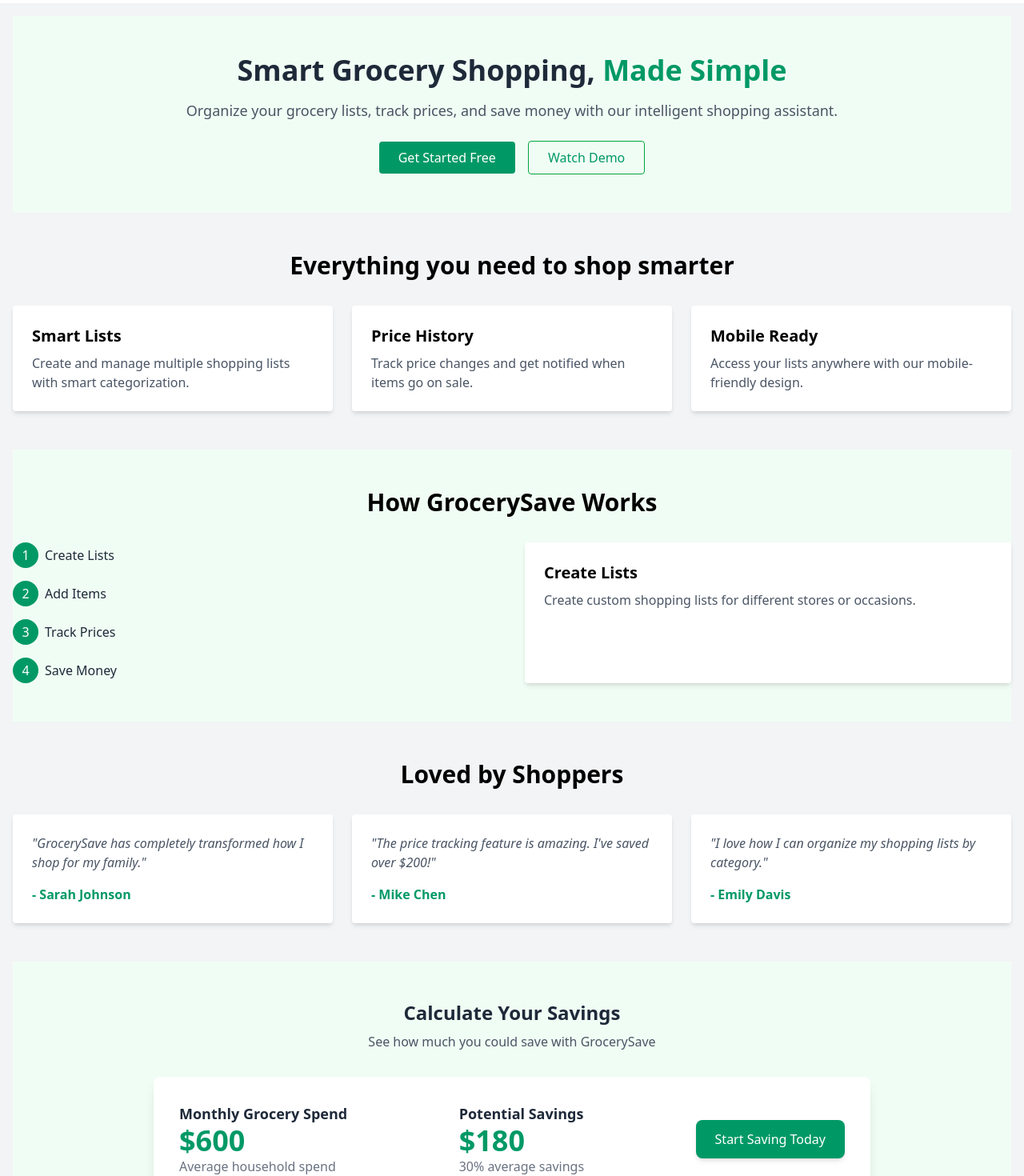
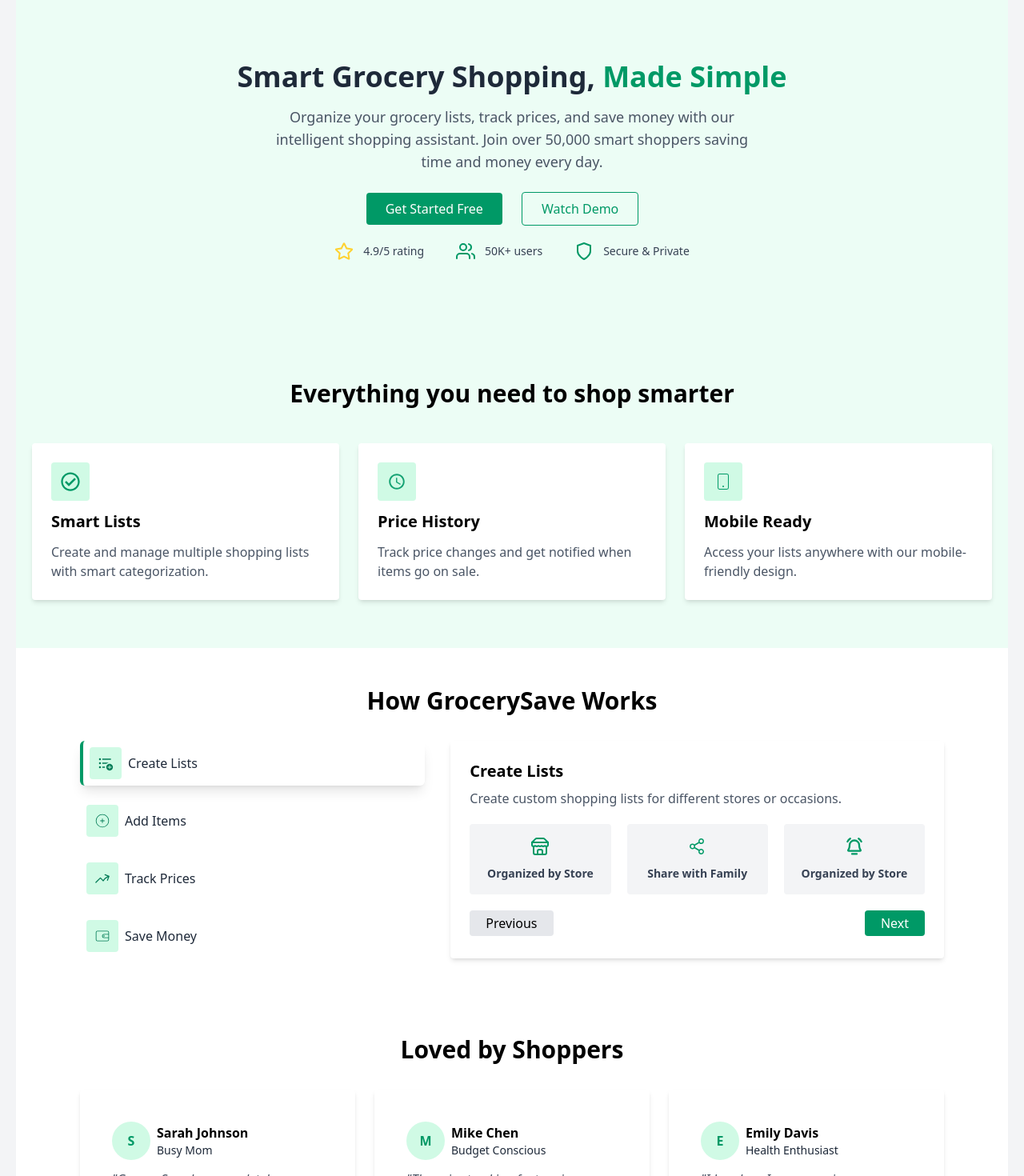
Before and after one commit to AbdulSamad676/grocery-bud, a React (Vite) app: page / in a window 1280 px wide. Shown: the part 60-1530 px from the top of the page at 80% size. Built offline with nearby package versions, Linux system fonts and the light colour scheme.

Commit message:
update: Landing Page completed

```diff
--- a/src/components/Footer.jsx
+++ b/src/components/Footer.jsx
@@ -1,12 +1,16 @@
 import React from "react";
 const Footer = () => (
-  <footer className="text-center py-12 bg-green-600 text-white">
-    <h2 className="text-3xl font-bold mb-4">Start saving on groceries today</h2>
+  <footer className="text-center py-12 bg-none text-white flex flex-col items-center gap-5 ">
+    <h2 className="text-3xl font-bold ">Start saving on groceries today</h2>
+    <p className="text-gray-200 w-2/5">
+      Join thousands of smart shoppers who are already saving time and money
+      with GrocerySave. No credit card required.
+    </p>
     <div className="space-x-4">
-      <button className="bg-white text-green-600 px-6 py-2 rounded">
+      <button className="bg-white text-emerald-600 hover:bg-emerald-800 hover:text-white px-6 py-2 rounded">
         Sign Up Now
       </button>
-      <button className="border border-white px-6 py-2 rounded">
+      <button className=" hover:bg-white hover:text-emerald-800 text-white bg-emerald-800 px-6 py-2 rounded">
         Schedule a Demo
       </button>
     </div>
--- a/src/components/Header.jsx
+++ b/src/components/Header.jsx
@@ -35,15 +35,15 @@
           </>
         ) : (
           // Display sign-in and sign-up buttons for main layout
-          <nav className="space-x-4">
+          <nav className="space-x-6">
             <button
-              className="text-gray-700"
+              className="text-emerald-600 font-semibold"
               onClick={() => navigate("/login")}
             >
-              Sign In
+              Login
             </button>
             <button
-              className="bg-emerald-600 text-white px-4 py-2 rounded"
+              className="bg-emerald-600 text-white px-5 py-1 rounded"
               onClick={() => navigate("/sign-up")}
             >
               Sign Up
--- a/src/layouts/DashboardLayout.jsx
+++ b/src/layouts/DashboardLayout.jsx
@@ -56,12 +56,13 @@
 
 import React, { useEffect, useState } from "react";
 import { useDispatch, useSelector } from "react-redux";
-import { listenToAuthStateChanges } from "../store/slices/AuthSlice"; // Import the listener action
+// import { listenToAuthStateChanges } from "../store/slices/AuthSlice"; // Import the listener action
 import Sidebar from "../components/Sidebar";
 import CategoryDetails from "../pages/Dashboard/CategoryDetails";
 import DashHeader from "../components/DashHeader";
 import { getAllCategories } from "../store/slices/CategorySlice";
 import Header from "../components/Header";
+import { listenToAuthStateChanges } from "../store/slices/authSlice";
 
 const DashboardLayout = ({ children, title }) => {
   const dispatch = useDispatch();
--- a/src/layouts/MainLayout.jsx
+++ b/src/layouts/MainLayout.jsx
@@ -6,17 +6,17 @@
 
 const MainLayout = ({ children }) => {
   return (
-    <div className="flex flex-col min-h-screen">
+    <div className="flex flex-col min-h-screen custom-gradient ">
       {/* Header */}
       <header className="bg-gray-800 text-white">
         <Header isDashboard={true} />
       </header>
 
       {/* Main Content */}
-      <main className="flex-grow bg-gray-100 p-4">{children}</main>
+      <main className="flex-grow bg-gray-100 px-5">{children}</main>
 
       {/* Footer */}
-      <footer className="bg-gray-800 text-white p-4 text-center">
+      <footer className="bg-emerald-700 text-white p-4 text-center">
         <Footer />
       </footer>
     </div>
--- a/src/pages/Landing/LandingPage.jsx
+++ b/src/pages/Landing/LandingPage.jsx
@@ -1,64 +1,87 @@
-import React from "react";
+import React, { useState } from "react";
 import Header from "../../components/Header";
+import { FaRegCheckCircle, FaRegStar } from "react-icons/fa";
+import { FiShield, FiUsers } from "react-icons/fi";
+import { IoIosSearch, IoMdTime } from "react-icons/io";
+import { CiCirclePlus, CiMobile2, CiWallet } from "react-icons/ci";
+import { LuStore } from "react-icons/lu";
+import { GoShareAndroid } from "react-icons/go";
+import { PiBellSimpleRingingBold } from "react-icons/pi";
+import {
+  MdFormatListBulletedAdd,
+  MdKeyboardVoice,
+  MdOutlineLabel,
+} from "react-icons/md";
+import { HiArrowTrendingUp } from "react-icons/hi2";
 
-// Header Component
-// const Header = () => (
-//   <header className="flex justify-between items-center p-4 bg-white shadow-md">
-//     <div className="text-2xl font-bold text-emerald-600">GrocerySave</div>
-//     <nav className="space-x-4">
-//       <button className="text-gray-700">Sign In</button>
-//       <button className="bg-emerald-600 text-white px-4 py-2 rounded">
-//         Sign Up
-//       </button>
-//     </nav>
-//   </header>
-// );
-
-// Hero Section
 const Hero = () => (
-  <section className="text-center py-12 bg-green-50">
+  <section className="text-center py-20 bg-emerald-50 ">
     <h1 className="text-4xl font-bold text-gray-800 mb-4">
       Smart Grocery Shopping,{" "}
       <span className="text-emerald-600">Made Simple</span>
     </h1>
-    <p className="text-lg text-gray-600 mb-6">
+    <p className="text-lg text-gray-600 mb-6 w-3/6 mx-auto">
       Organize your grocery lists, track prices, and save money with our
-      intelligent shopping assistant.
+      intelligent shopping assistant. Join over 50,000 smart shoppers saving
+      time and money every day.
     </p>
-    <div className="space-x-4">
+    <div className="space-x-6">
       <button className="bg-emerald-600 text-white px-6 py-2 rounded">
         Get Started Free
       </button>
-      <button className="border border-green-600 text-emerald-600 px-6 py-2 rounded">
+      <button className="border border-emerald-600 text-emerald-600 px-6 py-2 rounded">
         Watch Demo
       </button>
+      <div className="flex gap-10 justify-center my-5">
+        <div className="rating flex gap-3 items-center">
+          <FaRegStar className="text-amber-300" size={24} />
+          <p className="font-normal text-gray-700 text-sm">4.9/5 rating</p>
+        </div>
+        <div className="users  flex gap-3 items-center">
+          <FiUsers className="text-emerald-600" size={24} />
+          <p className="font-normal text-gray-700 text-sm">50K+ users</p>
+        </div>
+        <div className="security  flex gap-3 items-center">
+          <FiShield className="text-emerald-600" size={24} />
+          <p className="font-normal text-gray-700 text-sm">Secure & Private</p>
+        </div>
+      </div>
     </div>
   </section>
 );
 
 // Features Section
 const Features = () => (
-  <section className="py-12">
+  <section className="py-12 bg-emerald-50">
     <h2 className="text-3xl font-bold text-center mb-8">
       Everything you need to shop smarter
     </h2>
-    <div className="grid grid-cols-1 md:grid-cols-3 gap-6">
+    <div className="grid grid-cols-1 md:grid-cols-3 gap-6 py-3 px-5">
       {[
         {
+          icon: <FaRegCheckCircle size={24} />,
           title: "Smart Lists",
           desc: "Create and manage multiple shopping lists with smart categorization.",
         },
         {
+          icon: <IoMdTime size={24} />,
           title: "Price History",
           desc: "Track price changes and get notified when items go on sale.",
         },
         {
+          icon: <CiMobile2 size={24} />,
           title: "Mobile Ready",
           desc: "Access your lists anywhere with our mobile-friendly design.",
         },
       ].map((feature, index) => (
-        <div key={index} className="p-6 bg-white shadow-md rounded">
-          <h3 className="text-xl font-bold mb-2">{feature.title}</h3>
+        <div
+          key={index}
+          className="flex flex-col gap-3 p-6 bg-white shadow-md rounded text-center md:text-left"
+        >
+          <span className="text-emerald-600 p-3 rounded bg-emerald-100 mx-auto md:mx-0 w-fit">
+            {feature.icon}
+          </span>
+          <h3 className="text-xl font-bold ">{feature.title}</h3>
           <p className="text-gray-600">{feature.desc}</p>
         </div>
       ))}
@@ -66,68 +89,212 @@
   </section>
 );
 
-// How It Works Section
-const HowItWorks = () => (
-  <section className="py-12 bg-green-50">
+// Interactive section that has navigations
+const HowItWorks = () => {
+  const steps = [
+    {
+      stepIcon: <MdFormatListBulletedAdd />,
+      title: "Create Lists",
+      description:
+        "Create custom shopping lists for different stores or occasions.",
+      items: [
+        {
+          icon: <LuStore />,
+          labelText: "Organized by Store",
+        },
+        {
+          icon: <GoShareAndroid />,
+          labelText: "Share with Family",
+        },
+        {
+          icon: <PiBellSimpleRingingBold />,
+          labelText: "Organized by Store",
+        },
+      ],
+    },
+    {
+      stepIcon: <CiCirclePlus />,
+      title: "Add Items",
+      description:
+        "Easily add items to your lists and categorize them as needed.",
+      items: [
+        {
+          icon: <IoIosSearch />,
+          labelText: "Smart search",
+        },
+        {
+          icon: <MdOutlineLabel />,
+          labelText: "Auto-categorize",
+        },
+        {
+          icon: <MdKeyboardVoice />,
+          labelText: "Voice Input",
+        },
+      ],
+    },
+    {
+      stepIcon: <HiArrowTrendingUp />,
+      title: "Track Prices",
+      description:
+        "Monitor prices for your listed items and find the best deals.",
+      items: [
+        {
+          icon: <PiBellSimpleRingingBold />,
+          labelText: "Price Alert",
+        },
+        {
+          icon: <LuStore />,
+          labelText: "Compare stores",
+        },
+        {
+          icon: <GoShareAndroid />,
+          labelText: "Deal finder",
+        },
+      ],
+    },
+    {
+      stepIcon: <CiWallet />,
+      title: "Save Money",
+      description:
+        "Optimize your purchases to save money on every shopping trip.",
+      items: [
+        {
+          icon: <LuStore />,
+          labelText: "Organized by Store",
+        },
+        {
+          icon: <GoShareAndroid />,
+          labelText: "Share with Family",
+        },
+        {
+          icon: <PiBellSimpleRingingBold />,
+          labelText: "Organized by Store",
+        },
+      ],
+    },
+  ];
+
+  const [currentStep, setCurrentStep] = useState(0);
+
+  return (
+    <section className="py-12 bg-white px-5 md:px-20">
       <h2 className="text-3xl font-bold text-center mb-8">
         How GrocerySave Works
       </h2>
-    <div className="grid grid-cols-1 md:grid-cols-2 gap-8">
-      <ul className="space-y-4">
-        {["Create Lists", "Add Items", "Track Prices", "Save Money"].map(
-          (step, index) => (
-            <li key={index} className="flex items-center space-x-2">
-              <span className="bg-emerald-600 text-white rounded-full w-8 h-8 flex items-center justify-center">
-                {index + 1}
+      <div className="grid grid-cols-1 lg:grid-cols-12 gap-8">
+        {/* Steps Sidebar */}
+        <ul className="space-y-4 col-span-1 lg:col-span-5">
+          {steps.map((step, index) => (
+            <li
+              key={index}
+              className={`flex items-center space-x-2 cursor-pointer ${
+                currentStep === index
+                  ? "shadow-lg border-l-4 border-emerald-600"
+                  : ""
+              } p-2 rounded-md`}
+              onClick={() => setCurrentStep(index)}
+            >
+              <span className="bg-emerald-100 text-emerald-700 rounded-sm w-10 h-10 text-xl flex items-center justify-center">
+                {step.stepIcon}
               </span>
-              <p className="text-gray-800">{step}</p>
+              <p className="text-gray-800 font-medium">{step.title}</p>
             </li>
-          )
-        )}
+          ))}
         </ul>
-      <div className="p-6 bg-white shadow-md rounded">
-        <h3 className="text-xl font-bold mb-2">Create Lists</h3>
-        <p className="text-gray-600">
-          Create custom shopping lists for different stores or occasions.
+
+        {/* Step Content */}
+        <div className="p-6 bg-white shadow-md rounded col-span-1 lg:col-span-7">
+          <h3 className="text-xl font-bold mb-2">{steps[currentStep].title}</h3>
+          <p className="text-gray-600">{steps[currentStep].description}</p>
+          <div className="flex flex-col md:flex-row my-5 gap-5 justify-between">
+            {steps[currentStep].items?.map((item) => {
+              return (
+                <div className="stepCard w-full p-4 rounded bg-gray-100 flex gap-3 flex-col items-center hover:bg-emerald-50">
+                  <span className="text-emerald-600 text-2xl">{item.icon}</span>
+                  <p className="text-sm font-semibold text-gray-700">
+                    {item.labelText}
                   </p>
+                </div>
+              );
+            })}
+          </div>
+
+          {/* Navigation Buttons */}
+          <div className="flex justify-between mt-4">
+            <button
+              className={`px-5 py-1 rounded bg-gray-200 ${
+                currentStep === 0 ? "cursor-not-allowed" : "hover:bg-gray-300"
+              }`}
+              onClick={() => setCurrentStep((prev) => Math.max(prev - 1, 0))}
+              disabled={currentStep === 0}
+            >
+              Previous
+            </button>
+            <button
+              className={`px-5 py-1 rounded bg-emerald-600 text-white ${
+                currentStep === steps.length - 1
+                  ? "cursor-not-allowed"
+                  : "hover:bg-emerald-700"
+              }`}
+              onClick={() =>
+                setCurrentStep((prev) => Math.min(prev + 1, steps.length - 1))
+              }
+              disabled={currentStep === steps.length - 1}
+            >
+              Next
+            </button>
+          </div>
         </div>
       </div>
     </section>
   );
+};
 
 // Testimonials Section
 const Testimonials = () => (
-  <section className="py-12">
+  <section className="py-12 px-5 md:px-20 bg-white">
     <h2 className="text-3xl font-bold text-center mb-8">Loved by Shoppers</h2>
     <div className="grid grid-cols-1 md:grid-cols-3 gap-6">
       {[
         {
           name: "Sarah Johnson",
+          position: "Busy Mom",
           feedback:
             "GrocerySave has completely transformed how I shop for my family.",
         },
         {
           name: "Mike Chen",
+          position: "Budget Conscious",
           feedback:
             "The price tracking feature is amazing. I've saved over $200!",
         },
         {
           name: "Emily Davis",
+          position: "Health Enthusiast",
           feedback: "I love how I can organize my shopping lists by category.",
         },
       ].map((testimonial, index) => (
-        <div key={index} className="p-6 bg-white shadow-md rounded">
+        <div
+          key={index}
+          className="p-10 flex flex-col gap-3 bg-white shadow-md rounded"
+        >
+          <div className="flex items-center gap-2">
+            <span className="font-extrabold w-12 h-12 bg-emerald-100 text-emerald-600 flex justify-center items-center rounded-full">
+              {testimonial.name.charAt(0).toUpperCase()}
+            </span>
+            <div>
+              <h4 className=" font-semibold  text-normal">
+                {testimonial.name}
+              </h4>
+              <p className="text-gray-800 text-sm">{testimonial.position}</p>
+            </div>
+          </div>
           <p className="italic text-gray-600">"{testimonial.feedback}"</p>
-          <h4 className="mt-4 font-bold text-emerald-600">
-            - {testimonial.name}
-          </h4>
         </div>
       ))}
     </div>
   </section>
 );
-
-// import React from "react";
 
 export const SavingsSection = () => {
   return (
@@ -142,28 +309,30 @@
         </p>
 
         {/* Card */}
-        <div className="bg-white mt-8 p-8 rounded-lg shadow-lg flex flex-col sm:flex-row items-center justify-between space-y-6 sm:space-y-0 sm:space-x-6">
+        <div className="bg-white mt-8 p-8 rounded-lg shadow-lg ">
+          <div className="flex flex-col sm:flex-row items-center justify-between space-y-6 sm:space-y-0 sm:space-x-6">
             {/* Monthly Grocery Spend */}
-          <div className="text-center sm:text-left">
+            <div className="text-center sm:text-left space-y-2">
               <h3 className="text-lg font-semibold text-gray-800">
                 Monthly Grocery Spend
               </h3>
-            <p className="text-4xl font-bold text-emerald-600">$600</p>
+              <p className="text-2xl font-bold text-emerald-600">$600</p>
               <p className="text-gray-500">Average household spend</p>
             </div>
 
             {/* Potential Savings */}
-          <div className="text-center sm:text-left">
+            <div className="text-center sm:text-left space-y-2">
               <h3 className="text-lg font-semibold text-gray-800">
                 Potential Savings
               </h3>
-            <p className="text-4xl font-bold text-emerald-600">$180</p>
+              <p className="text-2xl font-bold text-emerald-600">$180</p>
               <p className="text-gray-500">30% average savings</p>
+            </div>
           </div>
 
           {/* Button */}
-          <div>
-            <button className="bg-emerald-600 text-white py-3 px-6 rounded-lg shadow-md hover:bg-green-700 transition">
+          <div className="mt-2 md:mt-5">
+            <button className="my-3 w-full bg-emerald-600 text-white py-3 px-6 rounded-lg shadow-md hover:bg-emerald-700 transition">
               Start Saving Today
             </button>
           </div>
@@ -173,30 +342,13 @@
   );
 };
 
-// Footer CTA Section
-// const FooterCTA = () => (
-//   <footer className="text-center py-12 bg-emerald-600 text-white">
-//     <h2 className="text-3xl font-bold mb-4">Start saving on groceries today</h2>
-//     <div className="space-x-4">
-//       <button className="bg-white text-emerald-600 px-6 py-2 rounded">
-//         Sign Up Now
-//       </button>
-//       <button className="border border-white px-6 py-2 rounded">
-//         Schedule a Demo
-//       </button>
-//     </div>
-//   </footer>
-// );
-
 const LandingPage = () => (
   <div>
-    {/* <Header /> */}
     <Hero />
     <Features />
     <HowItWorks />
     <Testimonials />
     <SavingsSection />
-    {/* <FooterCTA /> */}
   </div>
 );
 
```
Lines whose indentation alone changed are shown as unchanged.
